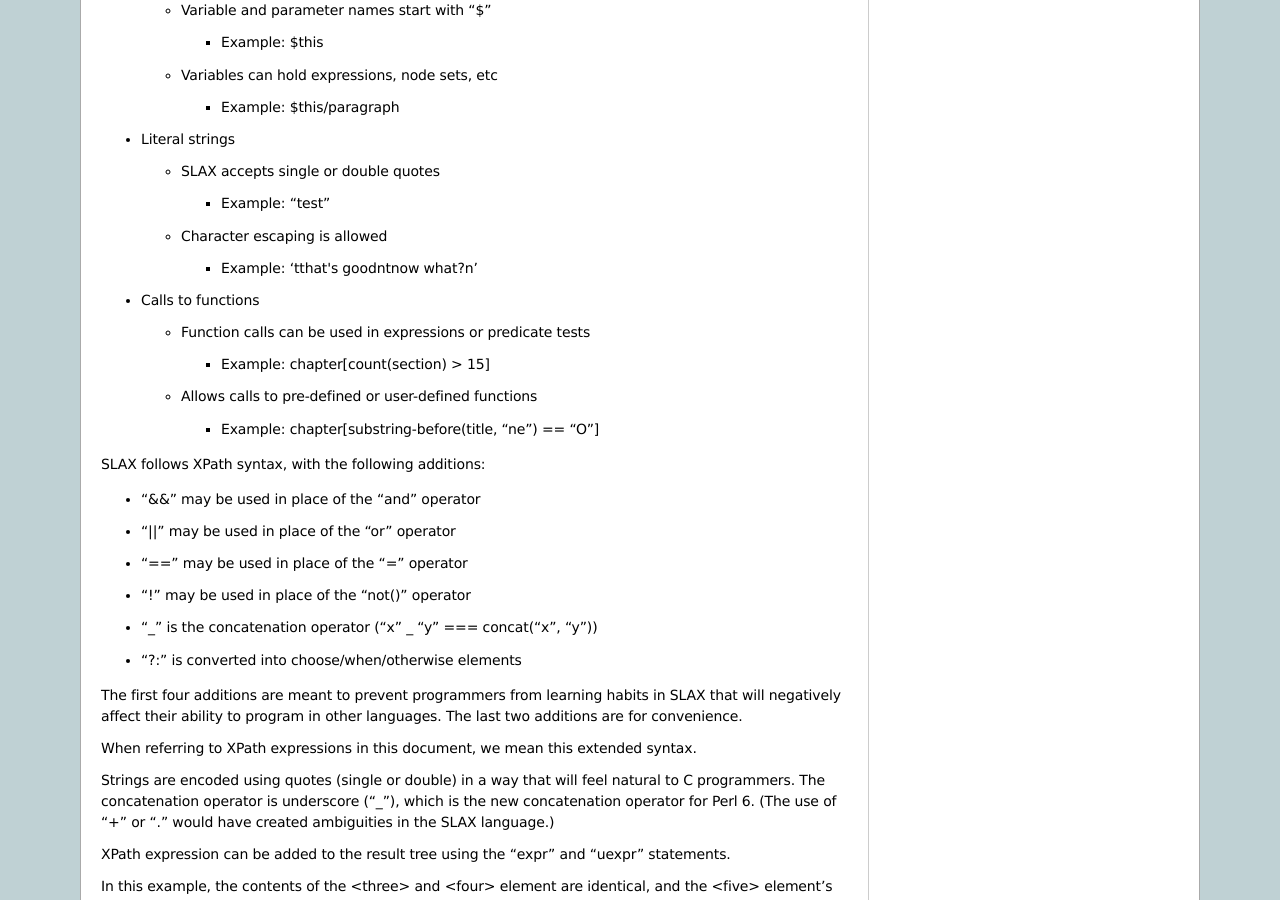
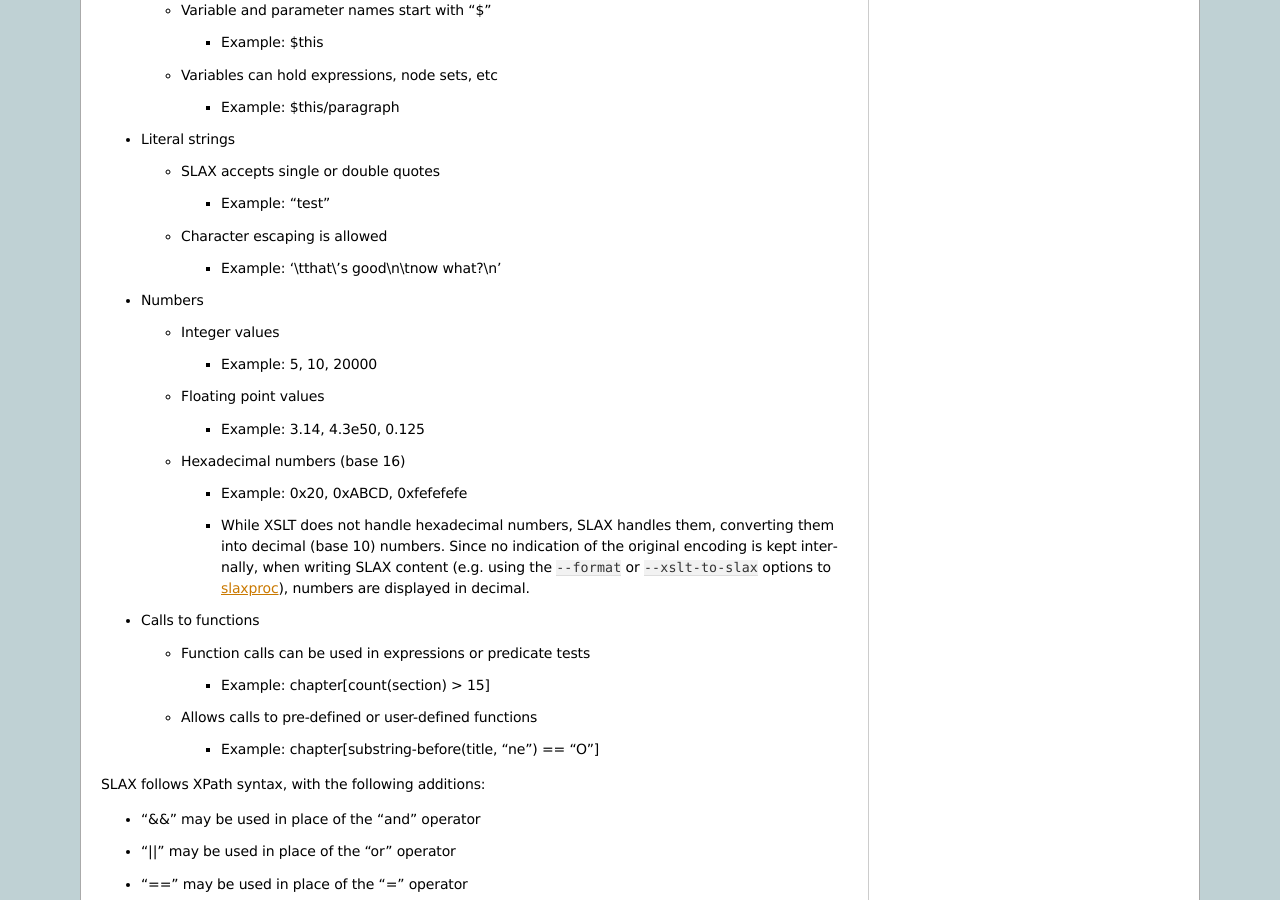
Before and after one commit to Juniper/libslax, a Sphinx documentation site: the page built from doc/content.rst, in a window 1280 px wide and 900 px high, scrolled down 1070 px. Built offline with Sphinx 7.4.7, drawn with Linux system fonts in a browser that asks for light colours.

Commit message:
document hex numbers

```diff
--- a/doc/content.rst
+++ b/doc/content.rst
@@ -90,7 +90,28 @@
 
   - Character escaping is allowed
 
-    - Example: '\tthat\'s good\n\tnow what?\n'
+    - Example: '\\tthat\\'s good\\n\\tnow what?\\n'
+
+- Numbers
+
+  - Integer values
+
+    - Example: 5, 10, 20000
+
+  - Floating point values
+
+    - Example: 3.14, 4.3e50, 0.125
+
+  - Hexadecimal numbers (base 16)
+
+    - Example: 0x20, 0xABCD, 0xfefefefe
+
+    - While XSLT does not handle hexadecimal numbers, SLAX handles
+      them, converting them into decimal (base 10) numbers.  Since no
+      indication of the original encoding is kept internally, when
+      writing SLAX content (e.g. using the `--format` or
+      `--xslt-to-slax` options to :ref:`slaxproc <slaxproc>`), numbers
+      are displayed in decimal.
 
 - Calls to functions
 
```
